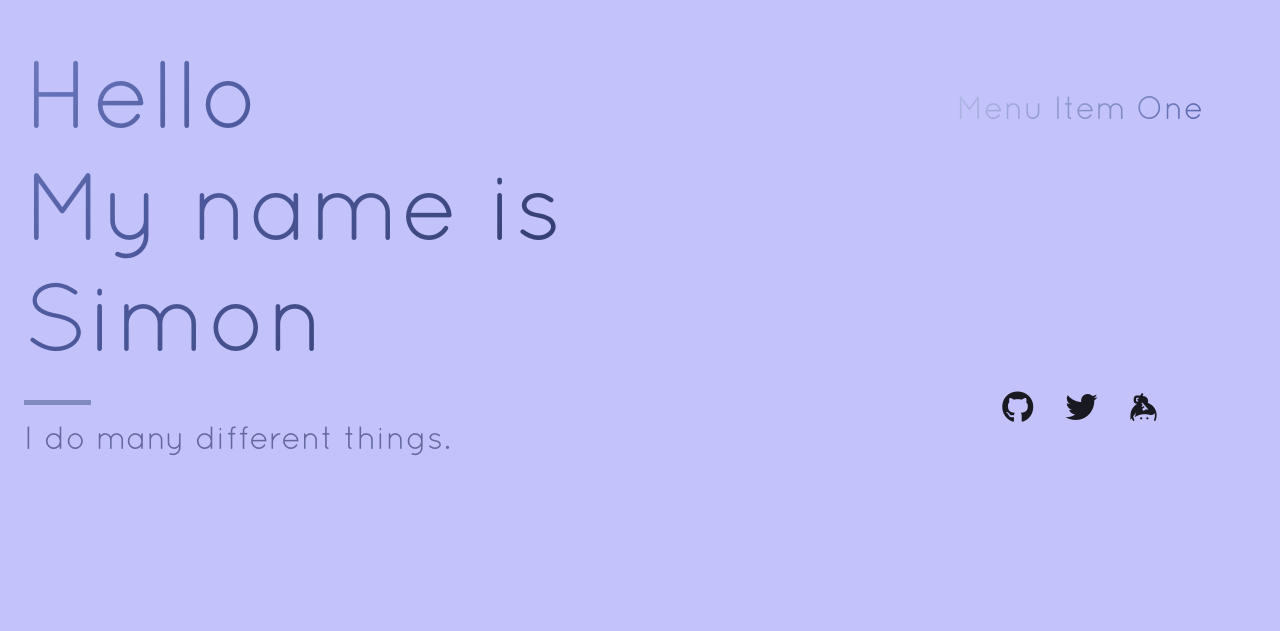
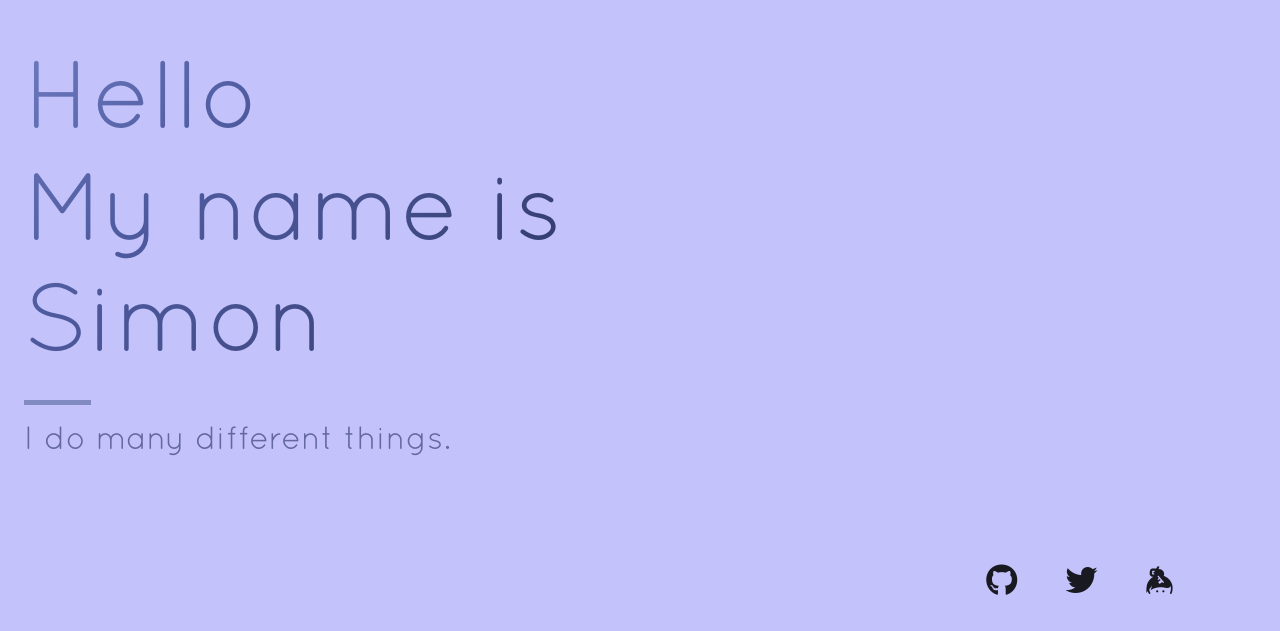
Before and after one commit to ssemakov/simonsemakov.com, a React (Create React App) app: page / in a window 1280 px wide. Shown: the part 169-800 px from the top of the page. Built offline with nearby package versions, Linux system fonts and the light colour scheme.

Commit message:
Move Icons to the bottom and remove temp menu item.

```diff
--- /dev/null
+++ b/src/BottomIconsNavigation.js
@@ -0,0 +1,26 @@
+import { Grid } from "@mui/material";
+import { Box } from "@mui/system";
+
+const GitHubIcon = () => <i class="menu-icons fa-brands fa-github" />;
+const TwitterIcon = () => <i class="menu-icons fa-brands fa-twitter" />;
+const KeyBase = () => <i class="menu-icons fa-brands fa-keybase"></i>;
+
+const BottomIconNavigation = () => (
+  <Box
+    sx={{ margin: "2em", position: "absolute", bottom: 0, left: 0, right: 0 }}
+  >
+    <Grid container direction="row" justifyContent="center" spacing={6}>
+      <Grid item>
+        <GitHubIcon />
+      </Grid>
+      <Grid item>
+        <TwitterIcon />
+      </Grid>
+      <Grid item>
+        <KeyBase />
+      </Grid>
+    </Grid>
+  </Box>
+);
+
+export default BottomIconNavigation;
--- /dev/null
+++ b/src/SideMenu.js
@@ -0,0 +1,17 @@
+import { Container, Stack } from "@mui/material";
+import { Box } from "@mui/system";
+import GradientTypography from "./GradientTypography";
+
+const SideMenu = () => (
+  <Box sx={{ height: "70vh" }} display="flex">
+    <Box m="auto">
+      <Container>
+        <Stack spacing={4}>
+          <GradientTypography variant="h4"></GradientTypography>
+        </Stack>
+      </Container>
+    </Box>
+  </Box>
+);
+
+export default SideMenu;
--- a/src/Sidebar.js
+++ b/src/Sidebar.js
@@ -1,25 +1,11 @@
-import {
-  AppBar,
-  Container,
-  Drawer,
-  Grid,
-  IconButton,
-  Stack,
-  Toolbar,
-} from "@mui/material";
+import { AppBar, Drawer, IconButton, Toolbar } from "@mui/material";
 import { Box } from "@mui/system";
 import { useState } from "react";
-import GradientTypography from "./GradientTypography";
-import SiteMenu from "./SiteMenu";
+import BottomIconNavigation from "./BottomIconsNavigation";
+import SideMenu from "./SideMenu";
 
 const BarsIcon = () => <i class="fa-solid fa-bars"></i>;
 const XMarkIcon = () => <i class="fa-solid fa-xmark"></i>;
-
-/// temp
-const GitHubIcon = () => <i class="menu-icons fa-brands fa-github" />;
-const TwitterIcon = () => <i class="menu-icons fa-brands fa-twitter" />;
-const KeyBase = () => <i class="menu-icons fa-brands fa-keybase"></i>;
-///
 
 const drawerToggleButton = (Icon, direction) => (props) =>
   (
@@ -36,6 +22,15 @@ const drawerToggleButton = (Icon, direction) => (props) =>
 
 const OpenDrawerButton = drawerToggleButton(BarsIcon, "open");
 const CloseDrawerButton = drawerToggleButton(XMarkIcon, "close");
+
+const Content = () => (
+  <Box sx={{ height: "70vh" }} display="flex">
+    <Box m="auto">
+      <SideMenu />
+      <BottomIconNavigation />
+    </Box>
+  </Box>
+);
 
 const ResponsiveSidebar = (props) => {
   const { window } = props;
@@ -100,9 +95,7 @@ const ResponsiveSidebar = (props) => {
             },
           }}
         >
-          <Box sx={{ margin: "8em 0" }}>
-            <SiteMenu />
-          </Box>
+          <Content />
         </Drawer>
         <Drawer
           variant="permanent"
@@ -117,45 +110,11 @@ const ResponsiveSidebar = (props) => {
           anchor="right"
           open
         >
-          <>
-            <Box sx={{ height: "70vh" }} display="flex">
-              <Box m="auto">
-                <MenuItems />
-              </Box>
-            </Box>
-            <Grid container direction="column" justifyContent="flex-end">
-              <Grid item>
-                {/* /// maybe push them into footer for both mobile and desktop */}
-                <Icons />
-              </Grid>
-            </Grid>
-          </>
+          <Content />
         </Drawer>
       </Box>
     </Box>
   );
 };
 
-const Icons = () => (
-  <Grid container justifyContent="center" spacing={4}>
-    <Grid item>
-      <GitHubIcon />
-    </Grid>
-    <Grid item>
-      <TwitterIcon />
-    </Grid>
-    <Grid item>
-      <KeyBase />
-    </Grid>
-  </Grid>
-);
-
-const MenuItems = () => (
-  <Container>
-    <Stack spacing={4}>
-      <GradientTypography variant="h4">Menu Item One</GradientTypography>
-    </Stack>
-  </Container>
-);
-
 export default ResponsiveSidebar;
--- a/src/SiteMenu.js
+++ /dev/null
@@ -1,42 +0,0 @@
-import { Container, Grid, Stack } from "@mui/material";
-import { Box } from "@mui/system";
-import GradientTypography from "./GradientTypography";
-
-const GitHubIcon = () => <i class="menu-icons fa-brands fa-github" />;
-const TwitterIcon = () => <i class="menu-icons fa-brands fa-twitter" />;
-const KeyBase = () => <i class="menu-icons fa-brands fa-keybase"></i>;
-
-export const IconsRow = () => (
-  <Grid container justifyContent="center" spacing={4}>
-    <Grid item>
-      <GitHubIcon />
-    </Grid>
-    <Grid item>
-      <TwitterIcon />
-    </Grid>
-    <Grid item>
-      <KeyBase />
-    </Grid>
-  </Grid>
-);
-
-const MenuItems = () => (
-  <Box sx={{ height: "70vh" }} display="flex">
-    <Box m="auto">
-      <Container>
-        <Stack spacing={4}>
-          <GradientTypography variant="h4">Menu Item One</GradientTypography>
-        </Stack>
-      </Container>
-    </Box>
-  </Box>
-);
-
-const SiteMenu = () => (
-  <>
-    <IconsRow />
-    <MenuItems />
-  </>
-);
-
-export default SiteMenu;
```
